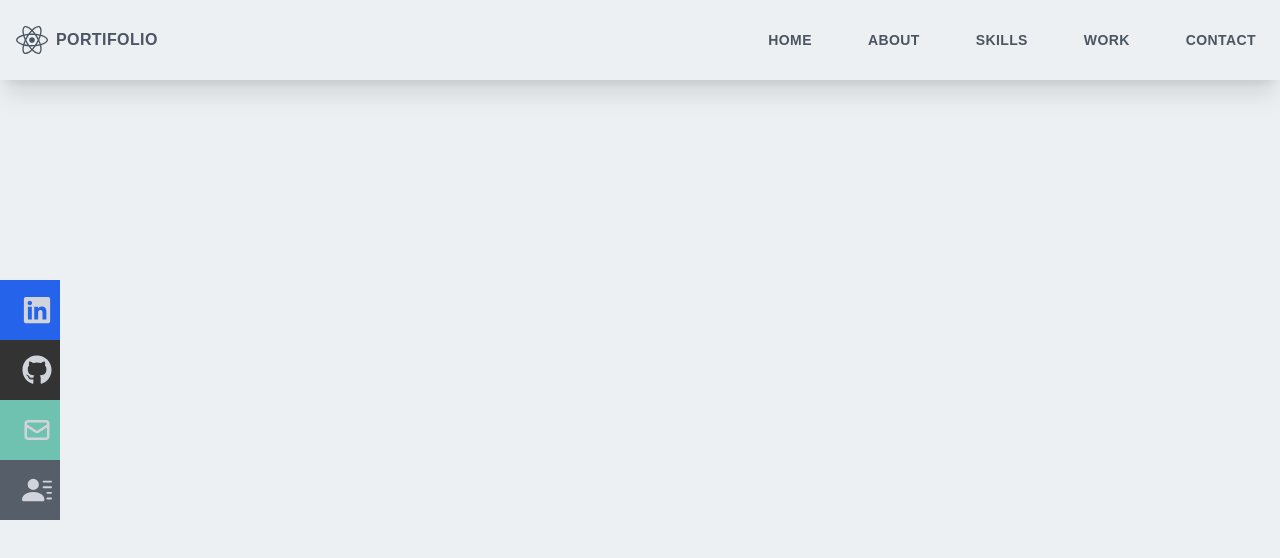
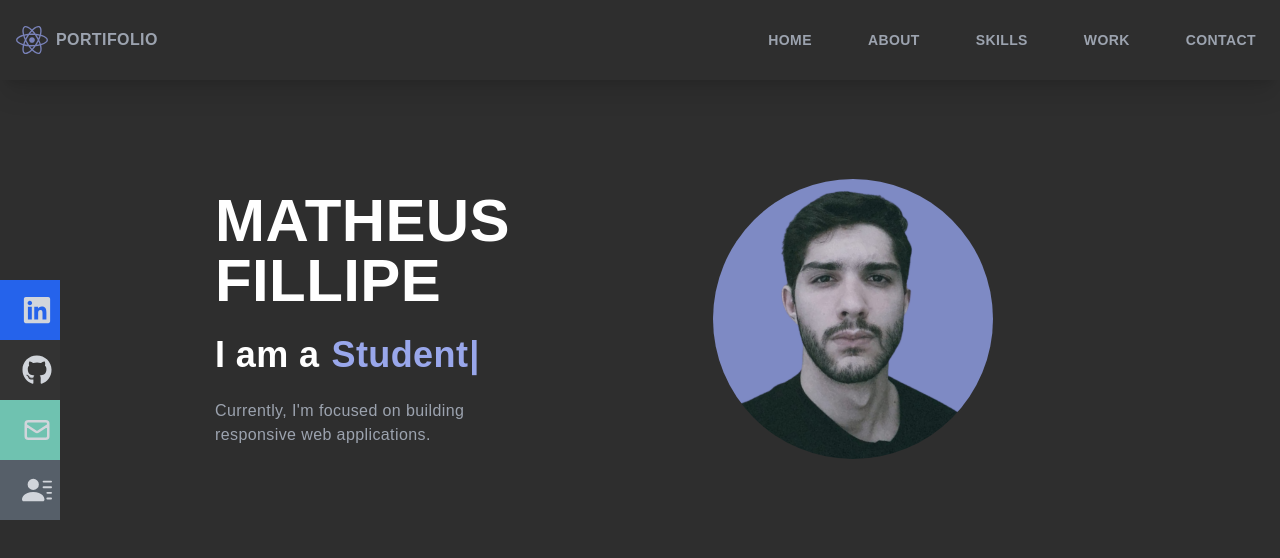
Before and after one commit to MatheusMalta002/portifolio-react, a React (Vite) app: page / in a window 1280 px wide. Shown: the top 558 px of the page. Built offline with nearby package versions, Linux system fonts and the light colour scheme.

Commit message:
adding home section

```diff
--- a/src/App.jsx
+++ b/src/App.jsx
@@ -1,11 +1,13 @@
-import Home from "./components/Home/Home"
+import NavBar from './components/NavBar/NavBar.jsx'
+import Home from './components/Home/Home.jsx'
 
 function App() {
 
   return (
-    <>
+    <div>
+      <NavBar />
       <Home />
-    </>
+    </div>
   )
 }
 
--- a/src/components/Home/Home.jsx
+++ b/src/components/Home/Home.jsx
@@ -1,12 +1,49 @@
 import React from 'react'
-import Navbar from './NavBar'
-import Social_Icons from './Social_Icons'
+import Social_Icons from './Social_Icons/Social_Icons'
+import Typewriter from 'typewriter-effect'
+import image from '../../assets/image.png'
 
 function Home() {
+
   return (
     <>
-      <Navbar />
-      <Social_Icons />
+    <div className="home h-80vh min-h-80vh w-full flex items-center justify-center absolute top-20 ">
+        <div className='max-w-[1240px] w-full h-full mx-auto p-2 flex justify-center items-center'>
+
+            {/* Social Icons */}
+            <Social_Icons />
+
+            {/* main container */}
+            <div className='flex justify-center items-center flex-row w-[850px] my-14 h-[350px] ml-[40px] mr-[40px]'>
+                <div className='w-full h-full flex flex-col items-start justify-center'>
+                    <h1 className='py-4 flex'>
+                        <span className='text-white uppercase font-bold text-6xl flex-wrap'>MATHEUS FILLIPE</span>
+                    </h1>
+                    <h1 className='py-2 text-white text-4xl flex text-center font-bold'>
+                        I am a
+                        <span className='text-[#99a7eb] font-bold  flex items-center pl-3'>
+                            <Typewriter
+                                options={{
+                                    strings: ['Developer', 'Student'],
+                                    autoStart: true,
+                                    loop: true,
+                                    }}
+                            />
+                        </span>
+                    </h1>
+                    <p className='py-4 text-gray-400 sm:max-w-[70%] '>
+                        Currently, I'm focused on building responsive web applications.
+                    </p>
+                </div>
+                <div className='hidden md:flex  w-full h-full  flex-col items-center justify-center'>
+                    <div className=' w-[280px] h-[280px] rounded-full flex justify-end items-center overflow-hidden  '>
+                    <img src={image} alt="photo" className='object-cover h-full w-full' />
+                    </div>
+                </div>
+            </div>
+
+        </div>
+    </div>
     </>
   )
 }
--- a/src/components/Home/Social_Icons.jsx
+++ b/src/components/Home/Social_Icons/Social_Icons.jsx
@@ -4,7 +4,7 @@ import { BsFillPersonLinesFill } from 'react-icons/bs';
 
 function Social_Icons() {
   return (
-        <div className='hidden lg:flex fixed flex-col top-[35%] left-0'>
+        <div className='hidden lg:flex fixed flex-col top-[35%] left-0 '>
             <ul>
             <li className='w-[160px] h-[60px] flex justify-between items-center ml-[-100px] hover:ml-[-10px] duration-300 bg-blue-600'>
               <a
--- a/src/components/Home/NavBar.jsx
+++ b/src/components/NavBar/NavBar.jsx
@@ -8,31 +8,35 @@ function Navbar(){
   const handleClick = () => setNav(!nav);
 
   return (
-    <div className='fixed w-full h-[80px] flex justify-between items-center px-4 shadow-xl z-[100] text-gray-300'>
+
+    <div className="navbar h-20 fixed top-0 left-0 w-full bg-[#2e2e2e] shadow-xl text-gray-400 flex items-center justify-between px-4 z-50">
       <div>
-        <h1 className='flex items-center uppercase text-gray-600 font-bold' ><FaReact className='w-[40px] h-[40px] pr-2' /> Portifolio</h1>
+        <h1 className='flex items-center uppercase font-bold' >
+          <FaReact className='w-[40px] h-[40px] pr-2 text-[#7982b9]' />
+          Portifolio
+        </h1>
       </div>
+
       {/* menu */}
       <ul className='hidden md:flex'>
-          <li className='hover:border-b border-gray-600'>
+        <li className='hover:border-b border-gray-500'>
           <Link to='home' smooth={true} duration={500}>Home</Link>
         </li>
-          <li className='hover:border-b border-gray-600'>
+        <li className='hover:border-b border-gray-500'>
           <Link to='about' smooth={true} duration={500}>About</Link>
         </li>
-          <li className='hover:border-b border-gray-600'>
+        <li className='hover:border-b border-gray-500'>
           <Link to='skills' smooth={true} duration={500}>Skills</Link>
         </li>
-          <li className='hover:border-b border-gray-600'>
+        <li className='hover:border-b border-gray-500'>
           <Link to='work' smooth={true} duration={500}>Work</Link>
         </li>
-          <li className='hover:border-b border-gray-600'>
+        <li className='hover:border-b border-gray-500'>
           <Link to='contact' smooth={true} duration={500}>Contact</Link>
         </li>
       </ul>
 
       {/* Hamburger */}
-
       <div onClick={handleClick} className='md:hidden z-10 text-gray-600 cursor-pointer text-2xl'>
         {!nav ? <FaBars /> : <FaTimes />}
       </div>
@@ -43,7 +47,7 @@ function Navbar(){
           !nav ?
           'hidden'
           :
-          'absolute top-0 left-0 w-full h-screen bg-[#ecf0f3] flex flex-col justify-center items-center'
+          'absolute top-0 left-0 w-full h-screen bg-[#2e2e2e] flex flex-col justify-center items-center'
         }
       >
         <li className='py-4 text-2xl hover:border-b border-gray-600 pl-0 mx-0'>
--- a/src/index.css
+++ b/src/index.css
@@ -2,20 +2,21 @@
 @tailwind components;
 @tailwind utilities;
 
-@import url('https://fonts.googleapis.com/css2?family=Raleway:wght@100;200;300;400;500;600;700;800;900&display=swap');
+/* @import url('https://fonts.googleapis.com/css2?family=Raleway:wght@100;200;300;400;500;600;700;800;900&display=swap'); */
 
 html {
   scroll-behavior: smooth;
   font-family: 'Raleway', sans-serif;
 }
 
+
 @layer base {
   body {
-    @apply bg-[#ecf0f3] text-[gray-600] tracking-wide
+    @apply bg-[#2e2e2e] text-[gray-600] tracking-wide
   }
     li {
         @apply px-2;
         @apply cursor-pointer;
-        @apply ml-10 text-sm uppercase text-gray-600 font-bold;
+        @apply ml-10 text-sm uppercase text-gray-400 font-bold;
     }
 }
```
Also changed, not shown: src/assets/image.png (added). Lines whose indentation alone changed are shown as unchanged.
